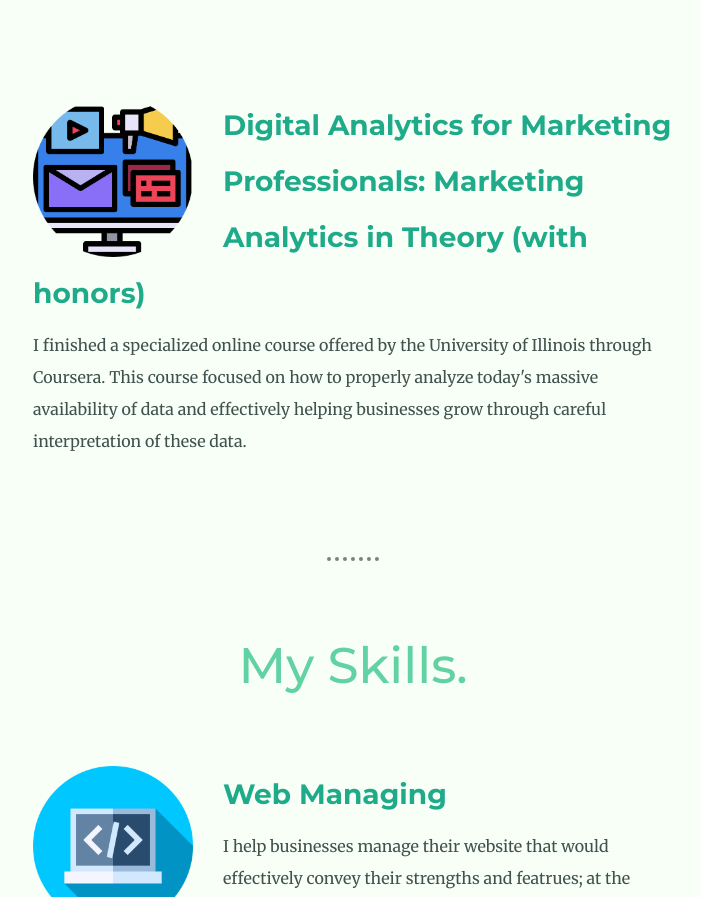
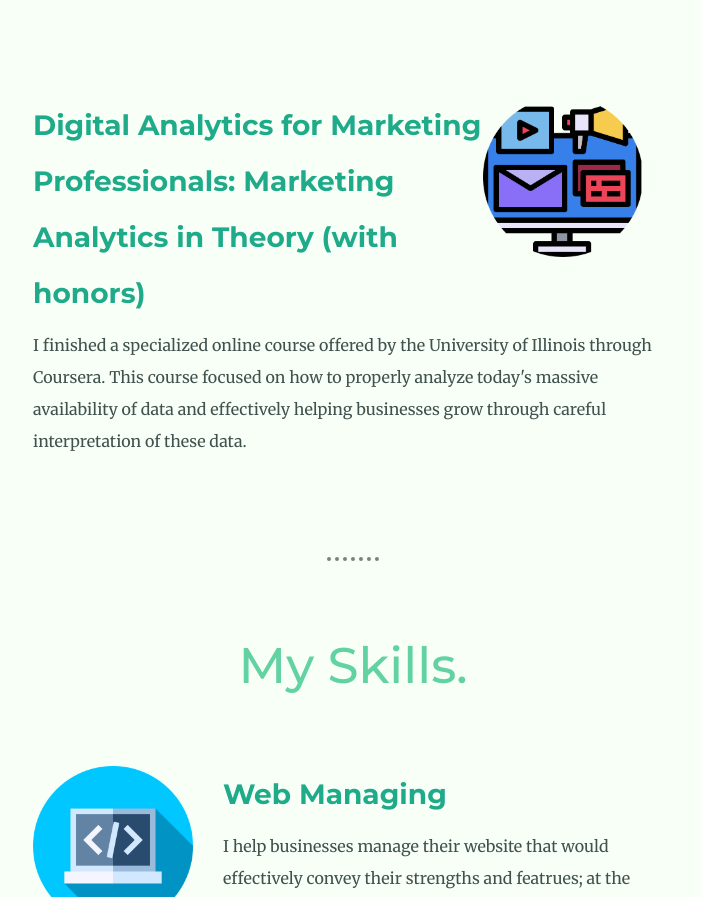
Before and after one commit to joelmadlangawaii/mycv, a plain HTML site: page index.html in a window 1280 px wide. Shown: the part 2100-2997 px from the top of the page, without its empty margins (287-988 px from the left). Drawn offline with nearby package versions, Linux system fonts and the light colour scheme.

Commit message:
Update index.html

```diff
--- a/index.html
+++ b/index.html
@@ -66,7 +66,7 @@
         This course targeted how marketing has changed in today's world by digital tools that are available to us.</p>
       </div>
       <div class="education-row">
-        <img class="coursera" src="coursera.png" alt="coursera icon">
+        <img class="seminary" src="coursera.png" alt="coursera icon">
         <h3>Digital Analytics for Marketing Professionals: Marketing Analytics in Theory (with honors)</h3>
         <p>I finished a specialized online course offered by the University of Illinois through Coursera.
         This course focused on how to properly analyze today's massive availability of data and effectively helping businesses
```
